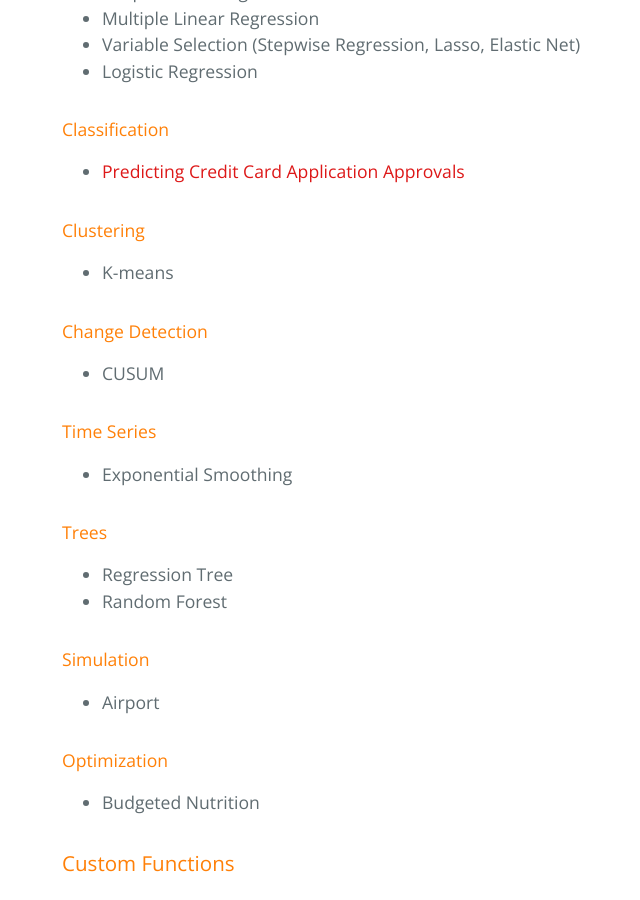
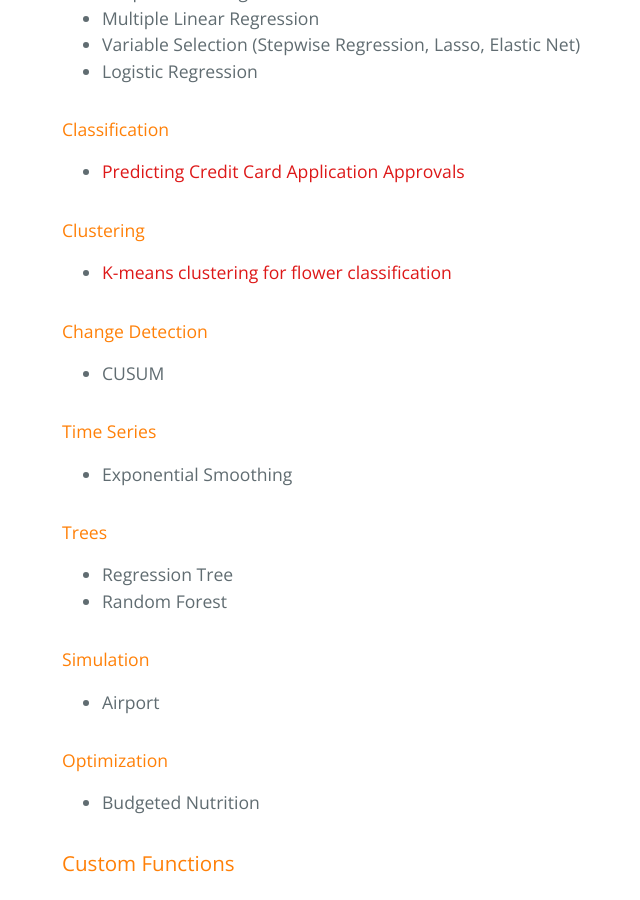
Before and after one commit to jmtritch/jmtritch.github.io, a Jekyll site: the page built from index.md, in a window 1280 px wide and 900 px high, scrolled down 1272 px. Shown: the whole window, without its empty margins (162-802 px from the left). Built offline with Jekyll 4.4.1, drawn with Linux system fonts in a browser that asks for light colours; our own code applies the rules of GitHub Pages for plain Markdown files.

Commit message:
Update index.md
link to k-means clustering

```diff
--- a/index.md
+++ b/index.md
@@ -37,7 +37,7 @@
 
 #### Clustering
 
-- K-means
+- [K-means clustering for flower classification](modeling/iris)
 
 #### Change Detection
 
```
